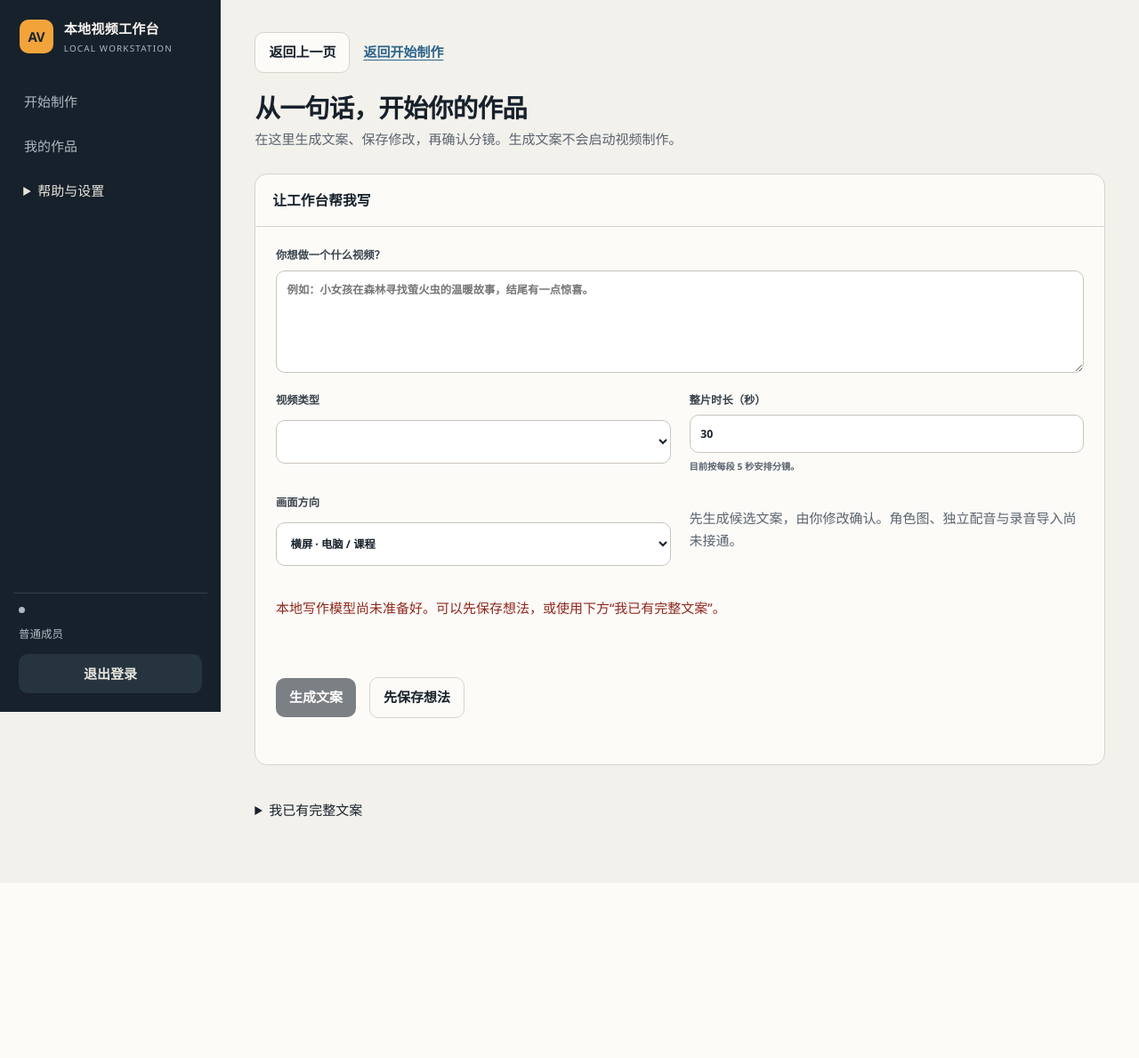
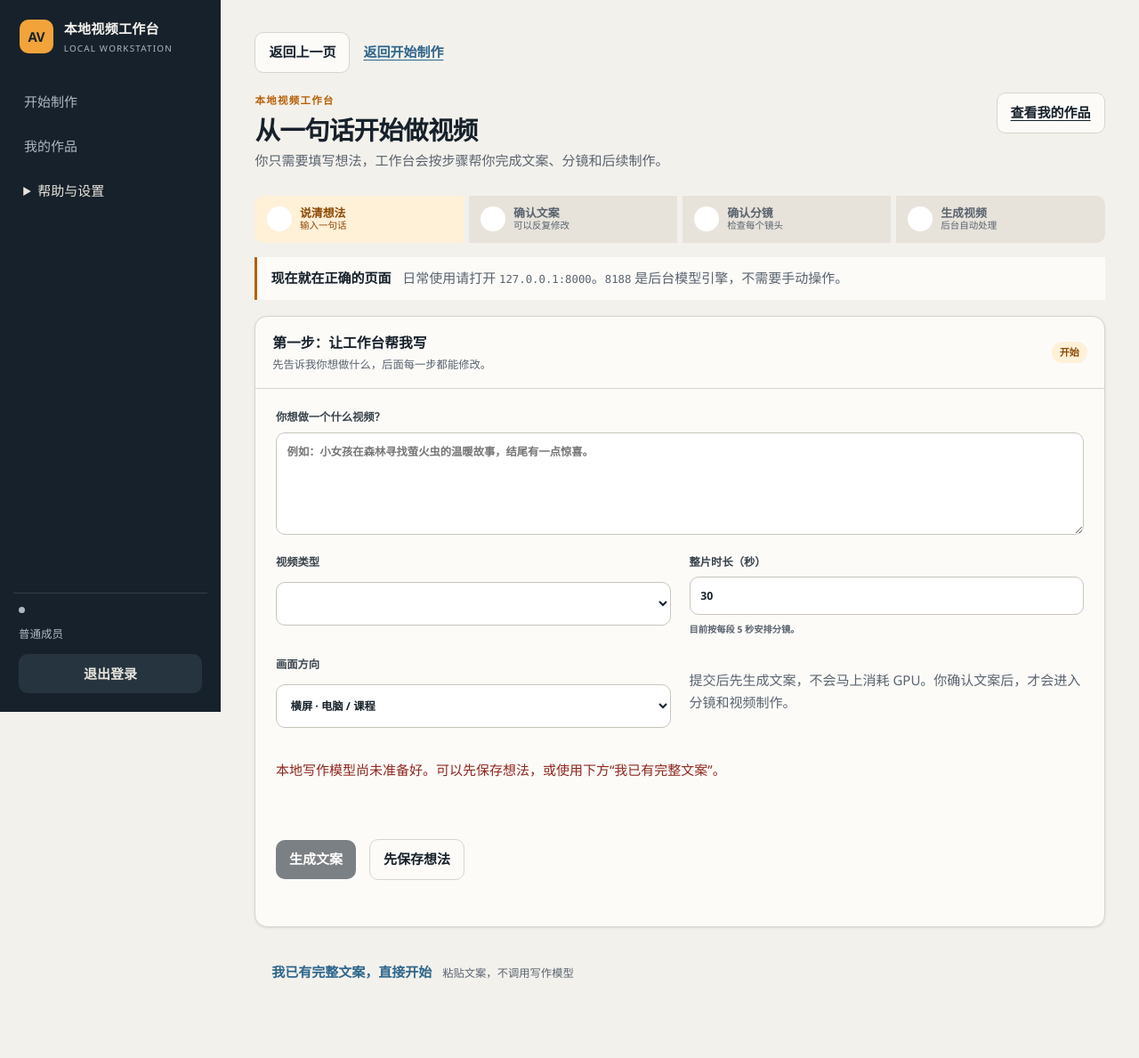
Before and after one commit to Alex12730/AI-, a Python web app: template src/video_workstation/templates/create.html in a window 1280 px wide. Shown: the whole page at 89% size. Before the commit the page ends 918 px from the top, so only its background shows below. Run offline with Jinja, Linux system fonts and the light colour scheme; the template is opened without the code that fills it, so the values that code supplies are empty.

Commit message:
Simplify beginner creation entry

```diff
--- a/src/video_workstation/static/app.css
+++ b/src/video_workstation/static/app.css
@@ -22,6 +22,24 @@
 }
 
 .page-back-controls { display: flex; align-items: center; flex-wrap: wrap; gap: 1rem; margin-bottom: 1.5rem; }
+.eyebrow { margin: 0 0 .45rem !important; color: var(--amber) !important; font-size: .76rem; font-weight: 800; letter-spacing: .12em; text-transform: uppercase; }
+.beginner-header { margin-bottom: 1.35rem; }
+.beginner-header h1 { font-size: clamp(2rem, 4vw, 3rem); }
+.beginner-steps { display: grid; grid-template-columns: repeat(4, 1fr); gap: .35rem; padding: 0; margin: 0 0 1.1rem; list-style: none; }
+.beginner-steps li { display: grid; grid-template-columns: auto 1fr; column-gap: .6rem; align-items: center; min-width: 0; padding: .8rem .9rem; background: #e7e3db; color: var(--muted); }
+.beginner-steps li:first-child { border-radius: 10px 0 0 10px; }
+.beginner-steps li:last-child { border-radius: 0 10px 10px 0; }
+.beginner-steps li.is-current { background: var(--amber-soft); color: #8d4a04; }
+.beginner-steps span { grid-row: 1 / 3; display: grid; place-items: center; width: 28px; height: 28px; border-radius: 50%; background: currentColor; color: #fff; font-weight: 800; }
+.beginner-steps strong { font-size: .86rem; line-height: 1.2; }
+.beginner-steps small { font-size: .7rem; line-height: 1.3; }
+.beginner-note { display: flex; flex-wrap: wrap; gap: .45rem .85rem; align-items: baseline; padding: .8rem 1rem; margin-bottom: 1.2rem; border-left: 3px solid var(--amber); background: var(--surface); color: var(--muted); }
+.beginner-note strong { color: var(--ink); }
+.beginner-panel { box-shadow: 0 1px 3px rgba(23, 33, 43, .1); }
+.step-badge { color: #8d4a04; background: var(--amber-soft); border-radius: 999px; padding: .25rem .6rem; font-size: .74rem; font-weight: 800; }
+.beginner-existing { padding: 0 1.25rem 1rem; }
+.beginner-existing summary { display: flex; flex-wrap: wrap; gap: .3rem .8rem; align-items: baseline; color: var(--blue); }
+.beginner-existing summary span { color: var(--muted); font-size: .82rem; font-weight: 400; }
 .writing-run-status { display: flex; flex-wrap: wrap; align-items: center; justify-content: space-between; gap: 1rem; padding: 1.2rem 0; margin: 1.4rem 0; border-block: 1px solid var(--line); }
 .writing-run-status h2 { font-size: 1.2rem; margin: 0 0 .5rem; }
 .writing-run-status p { margin: 0 0 .4rem; max-width: 65ch; }
@@ -76,6 +94,12 @@
   .creation-form { grid-template-columns: 1fr; padding: 1rem; }
   .creation-steps { gap: .65rem 1rem; font-size: .85rem; }
   .creation-shot-heading { flex-wrap: wrap; }
+  .beginner-steps { grid-template-columns: 1fr 1fr; }
+  .beginner-steps li:first-child, .beginner-steps li:last-child { border-radius: 0; }
+  .beginner-steps li:first-child { border-radius: 10px 0 0 0; }
+  .beginner-steps li:nth-child(2) { border-radius: 0 10px 0 0; }
+  .beginner-steps li:nth-child(3) { border-radius: 0 0 0 10px; }
+  .beginner-steps li:last-child { border-radius: 0 0 10px 0; }
 }
 * { box-sizing: border-box; }
 [hidden] { display: none !important; }
--- a/src/video_workstation/templates/create.html
+++ b/src/video_workstation/templates/create.html
@@ -1,19 +1,21 @@
 {% extends "base.html" %}
 {% block title %}开始制作 · 本地视频工作台{% endblock %}
 {% block content %}
-<header class="page-header"><div><h1>从一句话，开始你的作品</h1><p>在这里生成文案、保存修改，再确认分镜。生成文案不会启动视频制作。</p></div></header>
+<header class="page-header beginner-header"><div><p class="eyebrow">本地视频工作台</p><h1>从一句话开始做视频</h1><p>你只需要填写想法，工作台会按步骤帮你完成文案、分镜和后续制作。</p></div><div class="header-actions"><a class="button button-secondary" href="/works">查看我的作品</a></div></header>
+<ol class="beginner-steps" aria-label="制作流程"><li class="is-current"><span>1</span><strong>说清想法</strong><small>输入一句话</small></li><li><span>2</span><strong>确认文案</strong><small>可以反复修改</small></li><li><span>3</span><strong>确认分镜</strong><small>检查每个镜头</small></li><li><span>4</span><strong>生成视频</strong><small>后台自动处理</small></li></ol>
+<div class="beginner-note"><strong>现在就在正确的页面</strong><span>日常使用请打开 <code>127.0.0.1:8000</code>。<code>8188</code> 是后台模型引擎，不需要手动操作。</span></div>
 {% if error %}<div class="creation-notice is-error" role="alert"><strong>请调整后再继续</strong><p>{{ error }}</p></div>{% endif %}
-<section class="panel"><div class="panel-heading"><h2>让工作台帮我写</h2></div><form action="/writing" method="post" class="creation-form">
+<section class="panel beginner-panel"><div class="panel-heading"><div><h2>第一步：让工作台帮我写</h2><p>先告诉我你想做什么，后面每一步都能修改。</p></div><span class="step-badge">开始</span></div><form action="/writing" method="post" class="creation-form">
   <input type="hidden" name="csrf_token" value="{{ csrf_token }}">
   <label class="wide">你想做一个什么视频？<textarea name="idea" rows="4" maxlength="4000" required placeholder="例如：小女孩在森林寻找萤火虫的温暖故事，结尾有一点惊喜。">{{ values.idea|default('') }}</textarea></label>
   <label>视频类型<select name="recipe" data-recipe-select>{% for key,item in recipes.items() %}<option value="{{ key }}" data-hint="{{ item.hint }}" {% if values.recipe|default('story')==key %}selected{% endif %}>{{ item.name }}</option>{% endfor %}</select><small data-recipe-hint>{{ recipes[values.recipe if values.recipe in recipes else 'story'].hint }}</small></label>
   <label>整片时长（秒）<input type="number" name="target_seconds" min="5" max="180" step="5" required value="{{ values.target_seconds|default(30) }}"><small>目前按每段 5 秒安排分镜。</small></label>
   <label>画面方向<select name="aspect_ratio"><option value="16:9" {% if values.aspect_ratio|default('16:9')=='16:9' %}selected{% endif %}>横屏 · 电脑 / 课程</option><option value="9:16" {% if values.aspect_ratio=='9:16' %}selected{% endif %}>竖屏 · 手机短视频</option></select></label>
-  <p class="creation-note">先生成候选文案，由你修改确认。角色图、独立配音与录音导入尚未接通。</p>
+  <p class="creation-note">提交后先生成文案，不会马上消耗 GPU。你确认文案后，才会进入分镜和视频制作。</p>
   {% if not writer_ready %}<p class="wide creation-issue">本地写作模型尚未准备好。可以先保存想法，或使用下方“我已有完整文案”。</p>{% endif %}
   <div class="wide creation-actions"><button name="intent" value="generate" class="button button-primary" {% if not writer_ready %}disabled{% endif %}>生成文案</button><button name="intent" value="save" class="button button-secondary">先保存想法</button></div>
 </form></section>
-<details class="creation-advanced" {% if error and not values.idea %}open{% endif %}><summary>我已有完整文案</summary><p class="creation-note">用现有文案直接建立模板分镜，不调用写作模型。</p>
+<details class="creation-advanced beginner-existing" {% if error and not values.idea %}open{% endif %}><summary><strong>我已有完整文案，直接开始</strong><span>粘贴文案，不调用写作模型</span></summary>
 <section class="panel creation-intro"><form action="/create" method="post" class="creation-form">
   <input type="hidden" name="csrf_token" value="{{ csrf_token }}">
   <label>作品名称<input name="name" maxlength="160" required value="{{ values.name|default('') }}" placeholder="例如：森林中的一天"></label>
```
